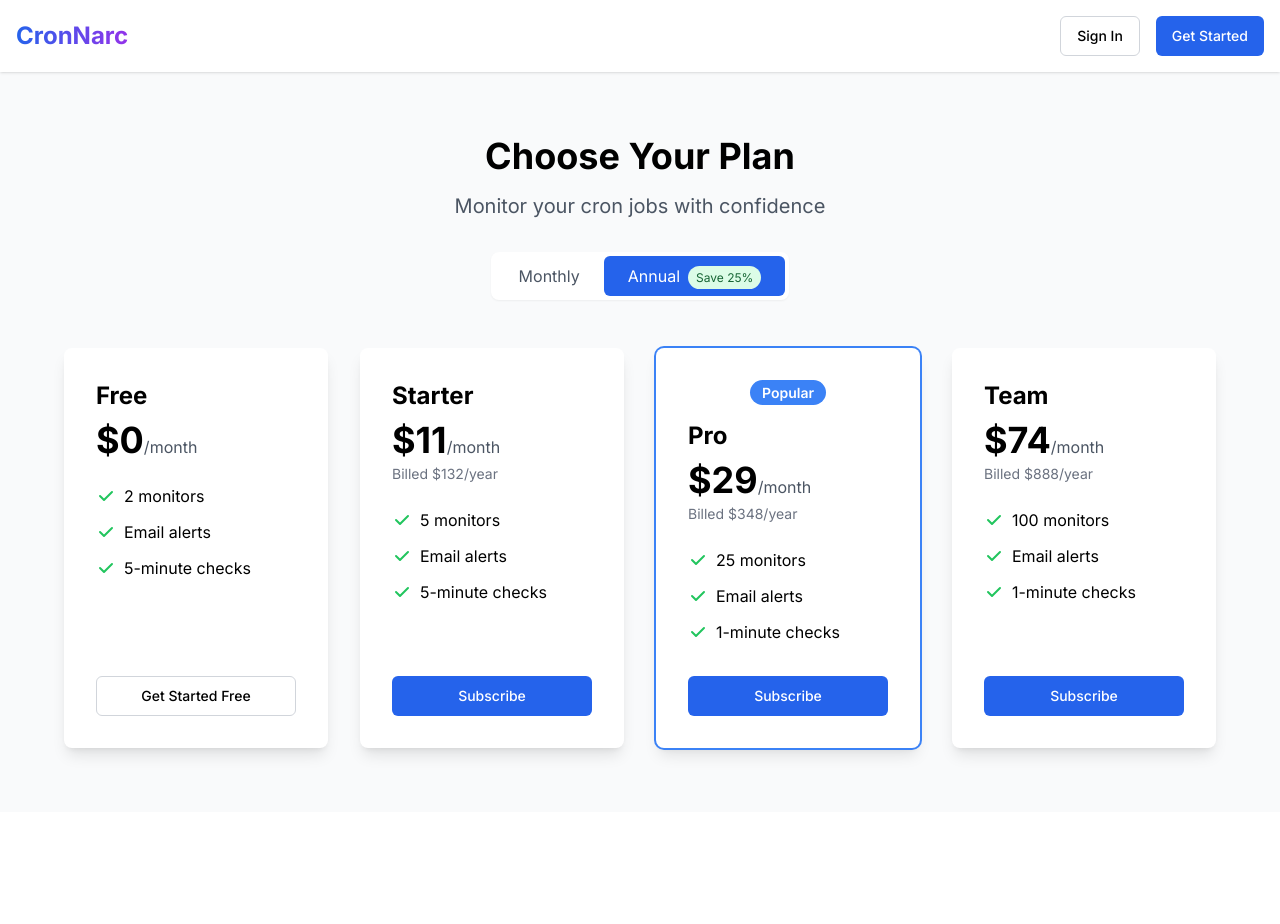
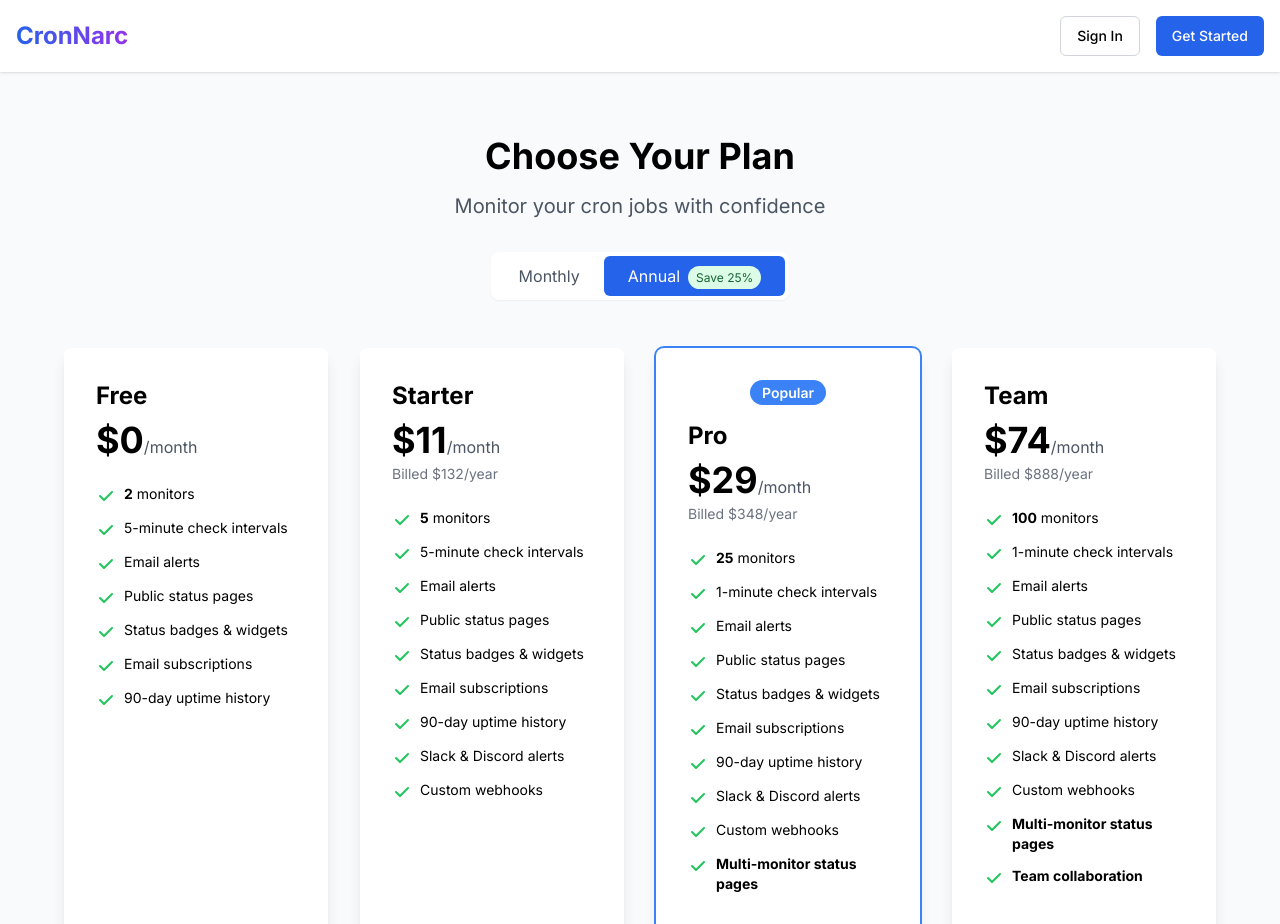
Before and after one commit to fvonhoven/micro-saas, a Next.js app in the folder apps/cronguard/: page /pricing in a window 1280 px wide. Shown: the top 924 px of the page. Before the commit the page ends 812 px from the top, so only its background shows below. Built offline with nearby package versions, Linux system fonts and the light colour scheme; no server answers.

Commit message:
Complete Phase 2

```diff
--- a/apps/cronguard/app/(dashboard)/pricing/page.tsx
+++ b/apps/cronguard/app/(dashboard)/pricing/page.tsx
@@ -23,7 +23,15 @@ export default function PricingPage() {
       if (!user) return
 
       try {
-        const response = await fetch("/api/user/plan")
+        // Add cache-busting timestamp
+        const timestamp = new Date().getTime()
+        const response = await fetch(`/api/user/plan?_t=${timestamp}`, {
+          cache: "no-store",
+          headers: {
+            "Cache-Control": "no-cache, no-store, must-revalidate",
+            Pragma: "no-cache",
+          },
+        })
         const data = await response.json()
 
         if (data.plan) {
@@ -35,6 +43,19 @@ export default function PricingPage() {
     }
 
     fetchUserPlan()
+
+    // Refetch when page becomes visible (e.g., returning from Stripe checkout)
+    const handleVisibilityChange = () => {
+      if (document.visibilityState === "visible") {
+        fetchUserPlan()
+      }
+    }
+
+    document.addEventListener("visibilitychange", handleVisibilityChange)
+
+    return () => {
+      document.removeEventListener("visibilitychange", handleVisibilityChange)
+    }
   }, [user])
 
   const handleLogout = async () => {
@@ -235,37 +256,131 @@ export default function PricingPage() {
                       </>
                     )}
                   </div>
-                  <ul className="space-y-3 mb-8">
-                    <li className="flex items-center">
-                      <svg className="w-5 h-5 text-green-500 mr-2" fill="currentColor" viewBox="0 0 20 20">
+                  <ul className="space-y-3 mb-8 text-sm">
+                    <li className="flex items-start">
+                      <svg className="w-5 h-5 text-green-500 mr-2 flex-shrink-0 mt-0.5" fill="currentColor" viewBox="0 0 20 20">
                         <path
                           fillRule="evenodd"
                           d="M16.707 5.293a1 1 0 010 1.414l-8 8a1 1 0 01-1.414 0l-4-4a1 1 0 011.414-1.414L8 12.586l7.293-7.293a1 1 0 011.414 0z"
                           clipRule="evenodd"
                         />
                       </svg>
-                      {plan.limits.monitors} monitors
+                      <span>
+                        <strong>{plan.limits.monitors}</strong> monitors
+                      </span>
                     </li>
-                    <li className="flex items-center">
-                      <svg className="w-5 h-5 text-green-500 mr-2" fill="currentColor" viewBox="0 0 20 20">
+                    <li className="flex items-start">
+                      <svg className="w-5 h-5 text-green-500 mr-2 flex-shrink-0 mt-0.5" fill="currentColor" viewBox="0 0 20 20">
                         <path
                           fillRule="evenodd"
                           d="M16.707 5.293a1 1 0 010 1.414l-8 8a1 1 0 01-1.414 0l-4-4a1 1 0 011.414-1.414L8 12.586l7.293-7.293a1 1 0 011.414 0z"
                           clipRule="evenodd"
                         />
                       </svg>
-                      Email alerts
+                      <span>{plan.id === "free" || plan.id === "starter" ? "5-minute" : "1-minute"} check intervals</span>
                     </li>
-                    <li className="flex items-center">
-                      <svg className="w-5 h-5 text-green-500 mr-2" fill="currentColor" viewBox="0 0 20 20">
+                    <li className="flex items-start">
+                      <svg className="w-5 h-5 text-green-500 mr-2 flex-shrink-0 mt-0.5" fill="currentColor" viewBox="0 0 20 20">
                         <path
                           fillRule="evenodd"
                           d="M16.707 5.293a1 1 0 010 1.414l-8 8a1 1 0 01-1.414 0l-4-4a1 1 0 011.414-1.414L8 12.586l7.293-7.293a1 1 0 011.414 0z"
                           clipRule="evenodd"
                         />
                       </svg>
-                      {plan.id === "free" || plan.id === "starter" ? "5-minute checks" : "1-minute checks"}
+                      <span>Email alerts</span>
                     </li>
+                    <li className="flex items-start">
+                      <svg className="w-5 h-5 text-green-500 mr-2 flex-shrink-0 mt-0.5" fill="currentColor" viewBox="0 0 20 20">
+                        <path
+                          fillRule="evenodd"
+                          d="M16.707 5.293a1 1 0 010 1.414l-8 8a1 1 0 01-1.414 0l-4-4a1 1 0 011.414-1.414L8 12.586l7.293-7.293a1 1 0 011.414 0z"
+                          clipRule="evenodd"
+                        />
+                      </svg>
+                      <span>Public status pages</span>
+                    </li>
+                    <li className="flex items-start">
+                      <svg className="w-5 h-5 text-green-500 mr-2 flex-shrink-0 mt-0.5" fill="currentColor" viewBox="0 0 20 20">
+                        <path
+                          fillRule="evenodd"
+                          d="M16.707 5.293a1 1 0 010 1.414l-8 8a1 1 0 01-1.414 0l-4-4a1 1 0 011.414-1.414L8 12.586l7.293-7.293a1 1 0 011.414 0z"
+                          clipRule="evenodd"
+                        />
+                      </svg>
+                      <span>Status badges & widgets</span>
+                    </li>
+                    <li className="flex items-start">
+                      <svg className="w-5 h-5 text-green-500 mr-2 flex-shrink-0 mt-0.5" fill="currentColor" viewBox="0 0 20 20">
+                        <path
+                          fillRule="evenodd"
+                          d="M16.707 5.293a1 1 0 010 1.414l-8 8a1 1 0 01-1.414 0l-4-4a1 1 0 011.414-1.414L8 12.586l7.293-7.293a1 1 0 011.414 0z"
+                          clipRule="evenodd"
+                        />
+                      </svg>
+                      <span>Email subscriptions</span>
+                    </li>
+                    <li className="flex items-start">
+                      <svg className="w-5 h-5 text-green-500 mr-2 flex-shrink-0 mt-0.5" fill="currentColor" viewBox="0 0 20 20">
+                        <path
+                          fillRule="evenodd"
+                          d="M16.707 5.293a1 1 0 010 1.414l-8 8a1 1 0 01-1.414 0l-4-4a1 1 0 011.414-1.414L8 12.586l7.293-7.293a1 1 0 011.414 0z"
+                          clipRule="evenodd"
+                        />
+                      </svg>
+                      <span>90-day uptime history</span>
+                    </li>
+                    {plan.id !== "free" && (
+                      <>
+                        <li className="flex items-start">
+                          <svg className="w-5 h-5 text-green-500 mr-2 flex-shrink-0 mt-0.5" fill="currentColor" viewBox="0 0 20 20">
+                            <path
+                              fillRule="evenodd"
+                              d="M16.707 5.293a1 1 0 010 1.414l-8 8a1 1 0 01-1.414 0l-4-4a1 1 0 011.414-1.414L8 12.586l7.293-7.293a1 1 0 011.414 0z"
+                              clipRule="evenodd"
+                            />
+                          </svg>
+                          <span>Slack & Discord alerts</span>
+                        </li>
+                        <li className="flex items-start">
+                          <svg className="w-5 h-5 text-green-500 mr-2 flex-shrink-0 mt-0.5" fill="currentColor" viewBox="0 0 20 20">
+                            <path
+                              fillRule="evenodd"
+                              d="M16.707 5.293a1 1 0 010 1.414l-8 8a1 1 0 01-1.414 0l-4-4a1 1 0 011.414-1.414L8 12.586l7.293-7.293a1 1 0 011.414 0z"
+                              clipRule="evenodd"
+                            />
+                          </svg>
+                          <span>Custom webhooks</span>
+                        </li>
+                      </>
+                    )}
+                    {(plan.id === "pro" || plan.id === "team") && (
+                      <li className="flex items-start">
+                        <svg className="w-5 h-5 text-green-500 mr-2 flex-shrink-0 mt-0.5" fill="currentColor" viewBox="0 0 20 20">
+                          <path
+                            fillRule="evenodd"
+                            d="M16.707 5.293a1 1 0 010 1.414l-8 8a1 1 0 01-1.414 0l-4-4a1 1 0 011.414-1.414L8 12.586l7.293-7.293a1 1 0 011.414 0z"
+                            clipRule="evenodd"
+                          />
+                        </svg>
+                        <span>
+                          <strong>Multi-monitor status pages</strong>
+                        </span>
+                      </li>
+                    )}
+                    {plan.id === "team" && (
+                      <li className="flex items-start">
+                        <svg className="w-5 h-5 text-green-500 mr-2 flex-shrink-0 mt-0.5" fill="currentColor" viewBox="0 0 20 20">
+                          <path
+                            fillRule="evenodd"
+                            d="M16.707 5.293a1 1 0 010 1.414l-8 8a1 1 0 01-1.414 0l-4-4a1 1 0 011.414-1.414L8 12.586l7.293-7.293a1 1 0 011.414 0z"
+                            clipRule="evenodd"
+                          />
+                        </svg>
+                        <span>
+                          <strong>Team collaboration</strong>
+                        </span>
+                      </li>
+                    )}
                   </ul>
                 </div>
                 {isCurrentPlan ? (
```
Also changed, not shown: 2 other files (tests, documents, lock files or other folders).
